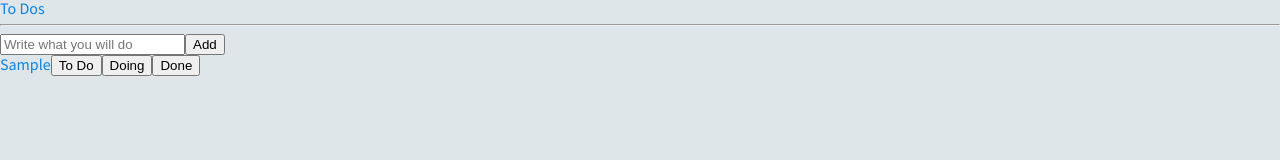
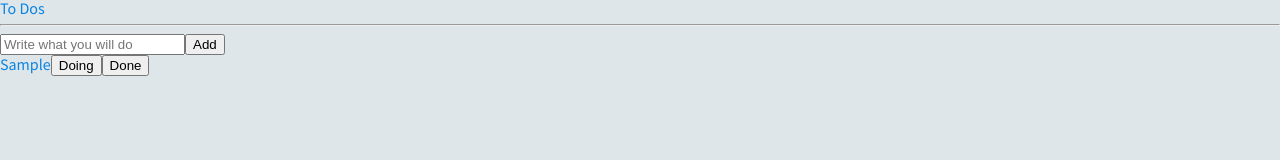
Before and after one commit to HBSPS/React-ToDo, a React (Create React App) app: page / in a window 1280 px wide. Both pictures are taken after typing "Sample" into the empty fields and a click on the button "Add". Shown: the top 160 px of the page. Built offline with nearby package versions, Linux system fonts and the light colour scheme.

Commit message:
:sparkles: Categories
onClick 이벤트를 통해 인자를 넘기는 방법

```diff
--- a/src/components/ToDo.tsx
+++ b/src/components/ToDo.tsx
@@ -1,12 +1,16 @@
+import React from "react";
 import { IToDo } from "../atoms";
 
-function ToDo({ text }: IToDo) {
+function ToDo({ text, category }: IToDo) {
+    const onClick = (event: React.MouseEvent<HTMLButtonElement>) => {
+        const { currentTarget: { name } } = event;
+    };
     return (
         <li>
             <span>{text}</span>
-            <button>To Do</button>
-            <button>Doing</button>
-            <button>Done</button>
+            {category !== "TO_DO" && <button name="TO_DO" onClick={onClick}>To Do</button>}
+            {category !== "DOING" && <button name="DOING" onClick={onClick}>Doing</button>}
+            {category !== "DONE" && <button name="DONE" onClick={onClick}>Done</button>}
         </li>
     );
 };
```
